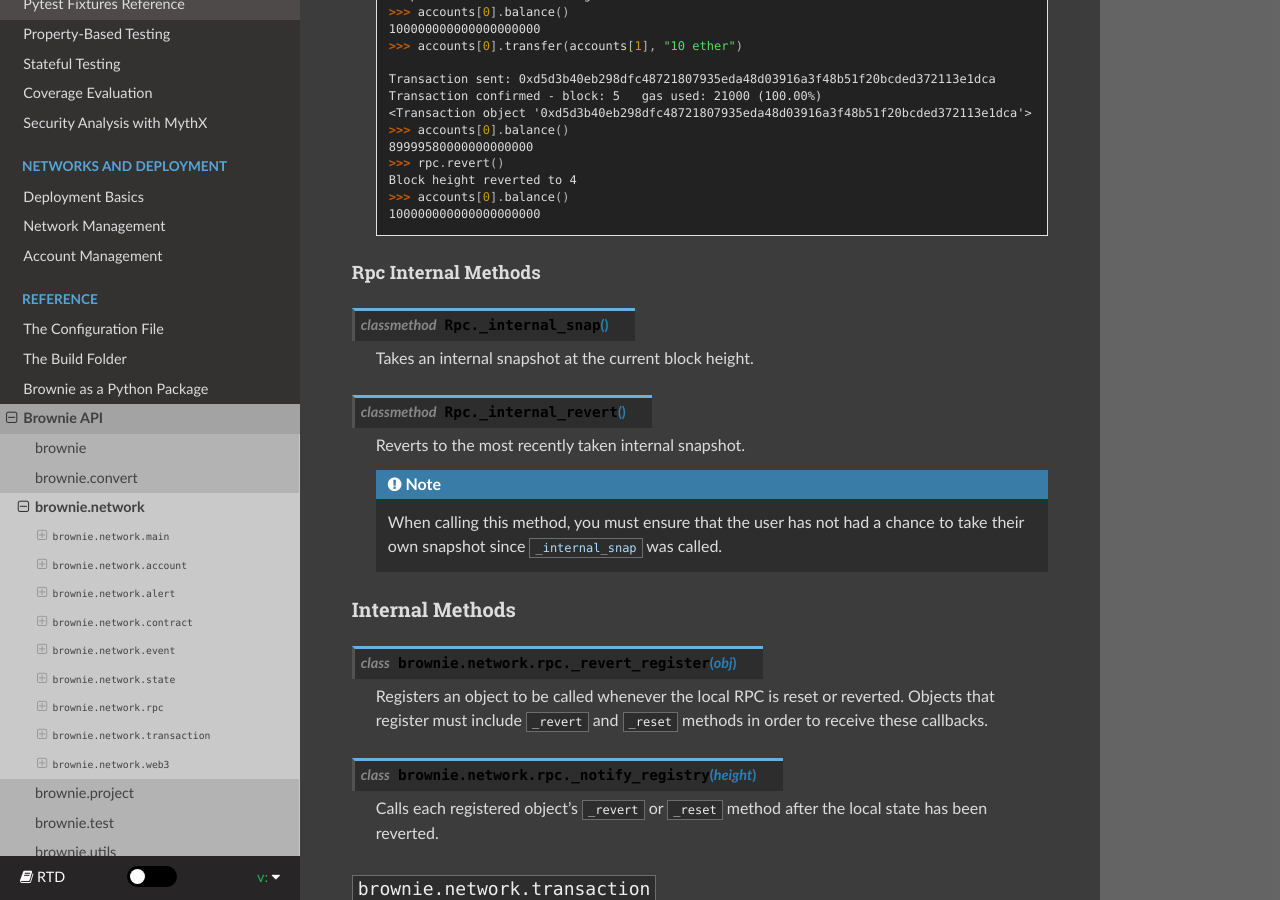
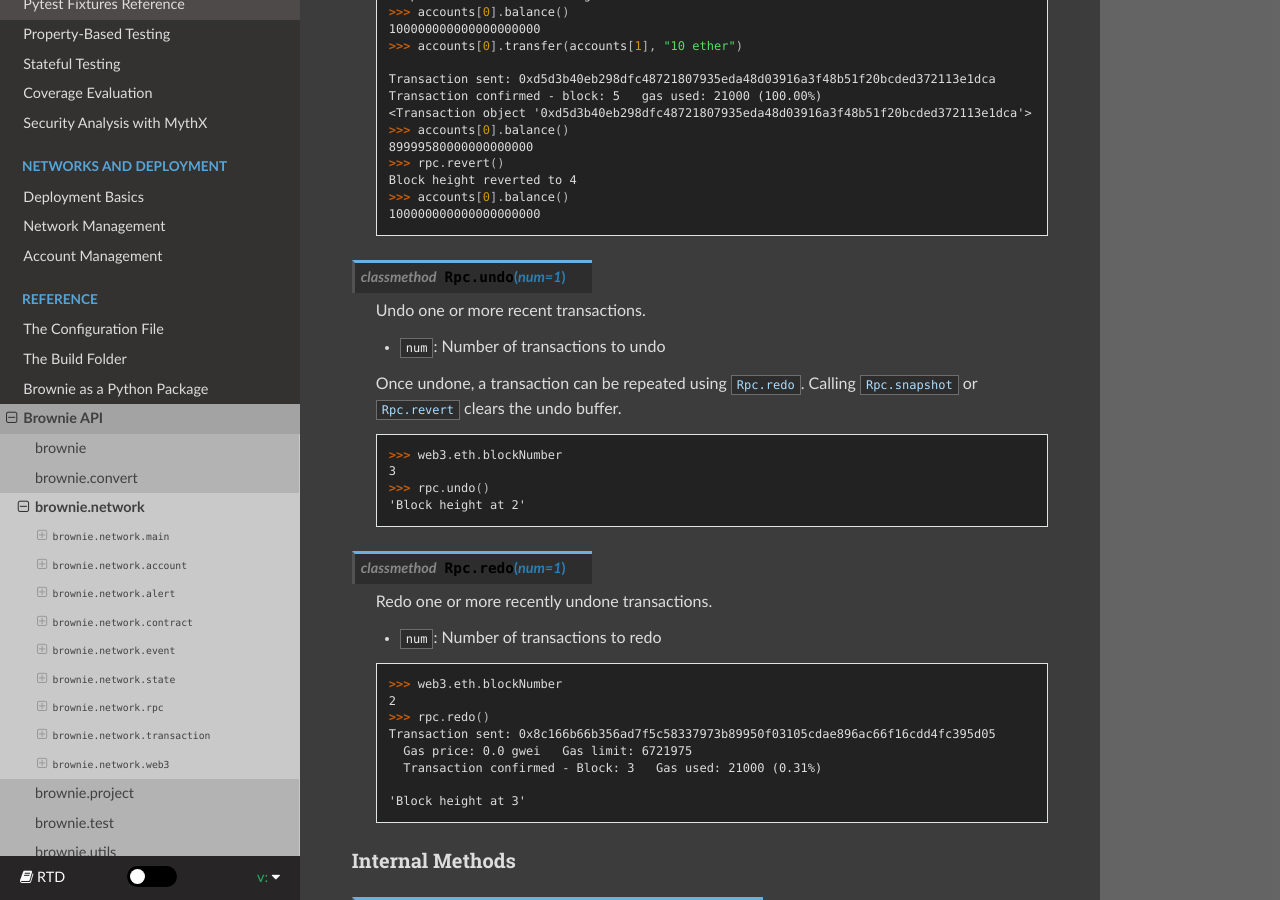
Before and after one commit to eth-brownie/brownie, a Sphinx documentation site: the page built from docs/api-network.rst, in a window 1280 px wide and 900 px high, scrolled down 31661 px. Built offline with Sphinx 7.4.7 and the Read the Docs theme 2.0.0, drawn with Linux system fonts in a browser that asks for light colours.

Commit message:
docs: add documentation for rpc.undo and rpc.redo

```diff
--- a/docs/api-network.rst
+++ b/docs/api-network.rst
@@ -1616,20 +1616,39 @@
         >>> accounts[0].balance()
         100000000000000000000
 
-Rpc Internal Methods
-********************
-
-.. py:classmethod:: Rpc._internal_snap()
-
-    Takes an internal snapshot at the current block height.
-
-.. py:classmethod:: Rpc._internal_revert()
-
-    Reverts to the most recently taken internal snapshot.
-
-    .. note::
-
-        When calling this method, you must ensure that the user has not had a chance to take their own snapshot since :func:`_internal_snap <Rpc._internal_snap>` was called.
+.. py:classmethod:: Rpc.undo(num=1)
+
+    Undo one or more recent transactions.
+
+    * ``num``: Number of transactions to undo
+
+    Once undone, a transaction can be repeated using :func:`Rpc.redo <Rpc.redo>`. Calling :func:`Rpc.snapshot <Rpc.snapshot>` or :func:`Rpc.revert <Rpc.revert>` clears the undo buffer.
+
+    .. code-block:: python
+
+        >>> web3.eth.blockNumber
+        3
+        >>> rpc.undo()
+        'Block height at 2'
+
+
+.. py:classmethod:: Rpc.redo(num=1)
+
+    Redo one or more recently undone transactions.
+
+    * ``num``: Number of transactions to redo
+
+    .. code-block:: python
+
+        >>> web3.eth.blockNumber
+        2
+        >>> rpc.redo()
+        Transaction sent: 0x8c166b66b356ad7f5c58337973b89950f03105cdae896ac66f16cdd4fc395d05
+          Gas price: 0.0 gwei   Gas limit: 6721975
+          Transaction confirmed - Block: 3   Gas used: 21000 (0.31%)
+
+        'Block height at 3'
+
 
 Internal Methods
 ----------------
--- a/docs/tests-pytest-intro.rst
+++ b/docs/tests-pytest-intro.rst
@@ -371,6 +373,7 @@
 
 * Deployed :func:`ProjectContract <brownie.network.contract.ProjectContract>` objects are available within their associated :func:`ContractContainer <brownie.network.contract.ContractContainer>`
 * :func:`TransactionReceipt <brownie.network.transaction.TransactionReceipt>` objects are in the :func:`TxHistory <brownie.network.state.TxHistory>` container, available as ``history``
+* Use :func:`rpc.undo <Rpc.undo>` and :func:`rpc.redo <Rpc.redo>` to move backward and forward through recent transactions
 
 Once you are finished, type ``quit()`` to continue with the next test.
 
```
Also changed, not shown: other parts of docs/tests-pytest-intro.rst (+2 -0 lines), docs/core-rpc.rst (+26 -0 lines).
